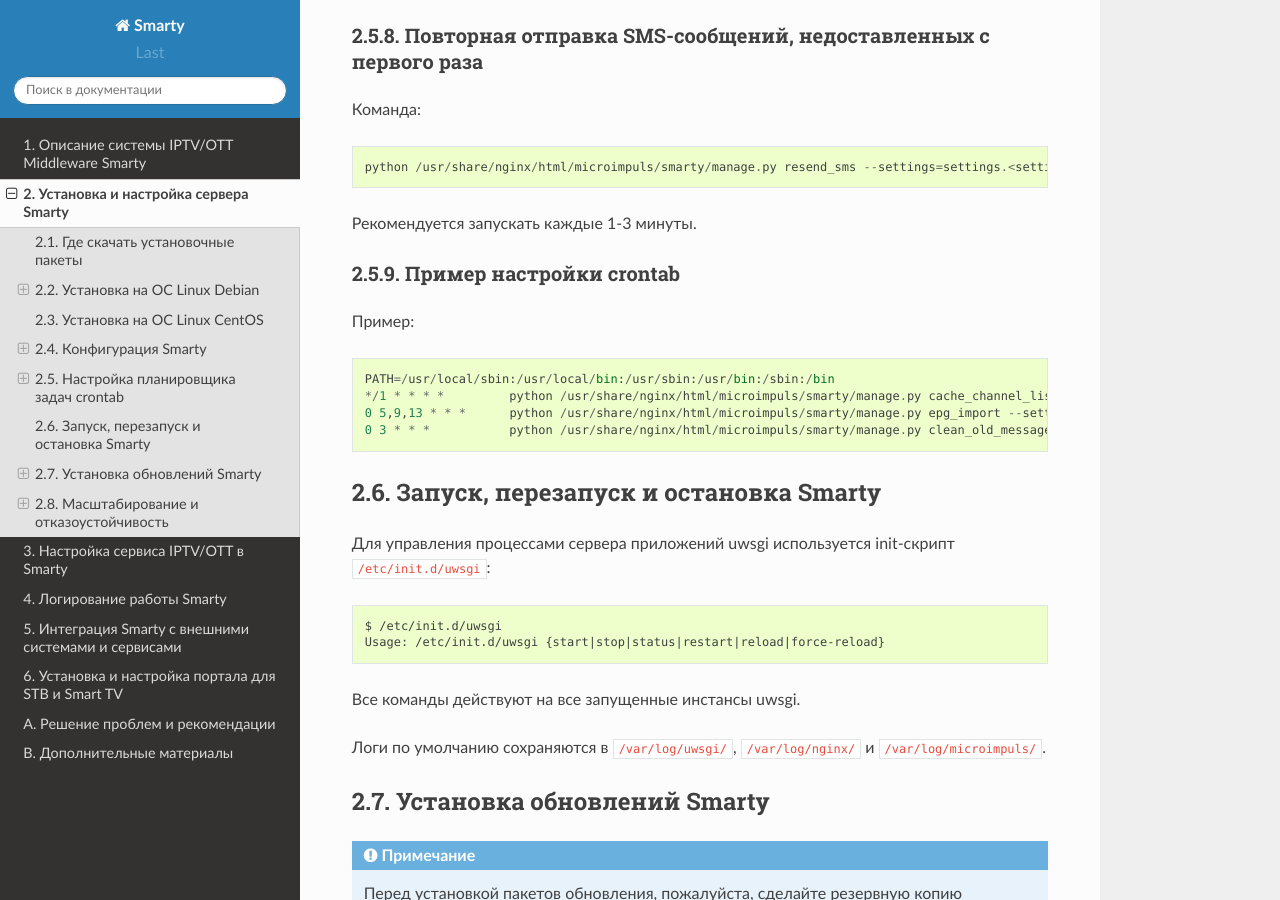
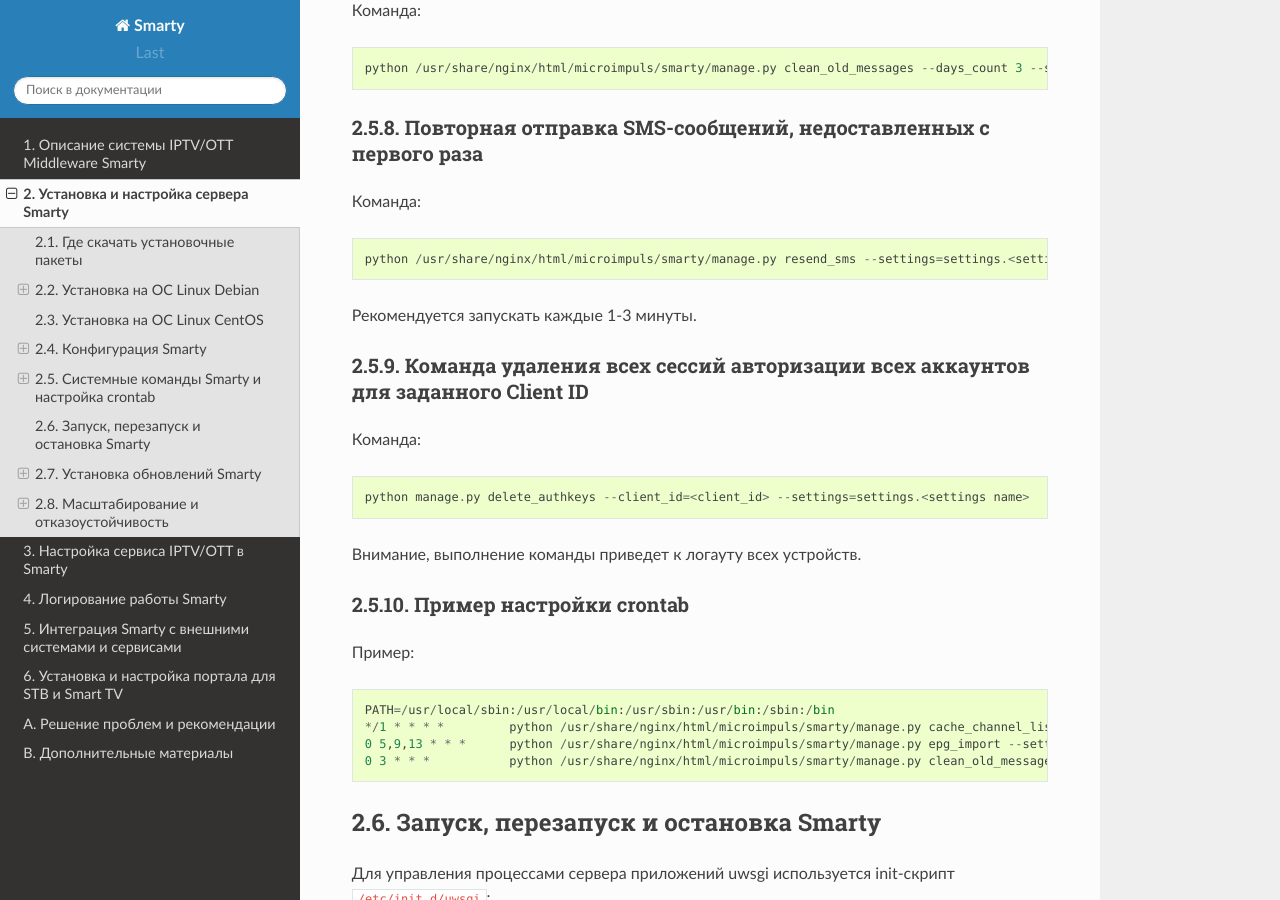
Before and after one commit to sergey-yakovlev/smarty-docs, a Sphinx documentation site: the page built from source/installation_and_configuration.rst, in a window 1280 px wide and 900 px high, scrolled down 14383 px. Built offline with Sphinx 7.4.7 and the Read the Docs theme 2.0.0, drawn with Linux system fonts in a browser that asks for light colours; some of the changed text lies outside the part shown.

Commit message:
delete_authkeys

```diff
--- a/source/installation_and_configuration.rst
+++ b/source/installation_and_configuration.rst
@@ -224,6 +224,9 @@
 TVMIDDLEWARE_MULTILOGIN_ENABLED ``bool``
   Включает или отключает механизм мультилогинов (аккаунт с неограниченными возможностями авторизации) в Smarty.
   По умолчанию True.
+
+TVMIDDLEWARE_CHANNEL_AUTOSORT ``list``
+  Позволяет отключить функцию автосортировки каналов в Smarty, если задать значение ``[]``.
 
 TVMW_CLIENT_LOGO_MAX_HEIGHT ``int``
   Максимальная высота логотипа оператора. Загруженный логотип будет сжат до этого размера.
@@ -557,8 +560,8 @@
 
 .. _crontab-settings:
 
-2.5. Настройка планировщика задач crontab
-=========================================
+2.5. Системные команды Smarty и настройка crontab
+=================================================
 
 .. note::
 
@@ -654,10 +657,21 @@
 
 Рекомендуется запускать каждые 1-3 минуты.
 
+.. _delete-authkeys:
+
+2.5.9. Команда удаления всех сессий авторизации всех аккаунтов для заданного Client ID
+--------------------------------------------------------------------------------------
+
+Команда: ::
+
+    python manage.py delete_authkeys --client_id=<client_id> --settings=settings.<settings name>
+
+Внимание, выполнение команды приведет к логауту всех устройств.
+
 .. _crontab-example:
 
-2.5.9. Пример настройки crontab
--------------------------------
+2.5.10. Пример настройки crontab
+--------------------------------
 
 Пример: ::
 
```
